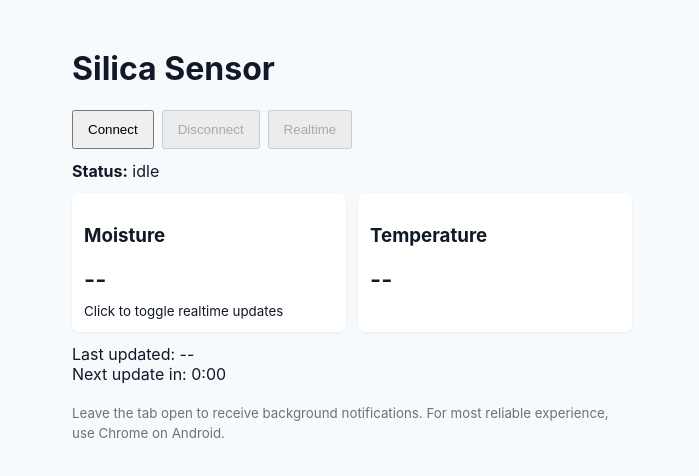
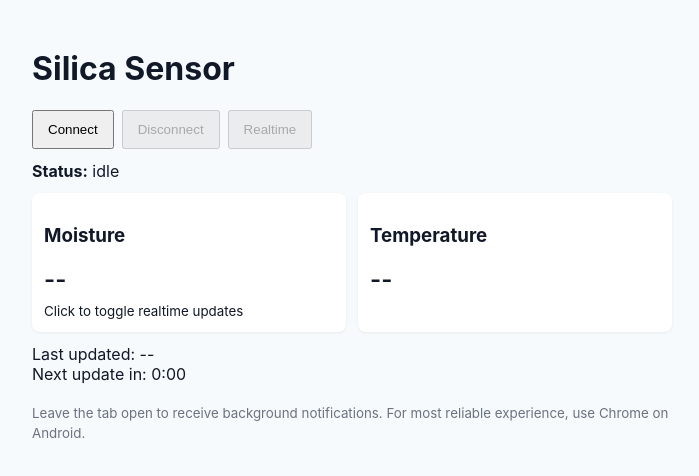
Before and after one commit to keiti-n/silica-webb, a React (Vite) app: page / in a window 1280 px wide. Shown: the top 476 px of the page, without its empty margins (288-987 px from the left). Built offline with nearby package versions, Linux system fonts and the light colour scheme.

Commit message:
Update styles.css

```diff
--- a/src/styles.css
+++ b/src/styles.css
@@ -1,12 +1,12 @@
 body {
-  font-family: Inter, system-ui, -apple-system, "Segoe UI", Roboto, "Helvetica Neue", Arial;
+  font-family: Inter, system-ui, -apple-system, "Segoe UI", Roboto, Arial;
   padding: 20px;
   background: #f7fafc;
   color: #111827;
 }
-.container { max-width: 560px; margin: auto; }
+.container { max-width: 640px; margin: auto; }
 .controls button { padding: 10px 14px; margin-right: 8px; }
 .readings { display: flex; gap: 12px; margin-top: 16px; }
-.card { background: white; padding: 12px; border-radius: 8px; box-shadow: 0 1px 3px rgba(0,0,0,0.06); flex: 1; }
+.card { background: white; padding: 12px; border-radius: 8px; box-shadow: 0 1px 3px rgba(0,0,0,0.06); flex: 1; cursor: pointer; }
 .value { font-size: 24px; margin: 6px 0; font-weight: 600; }
 footer { margin-top: 18px; color: #6b7280; }
```
